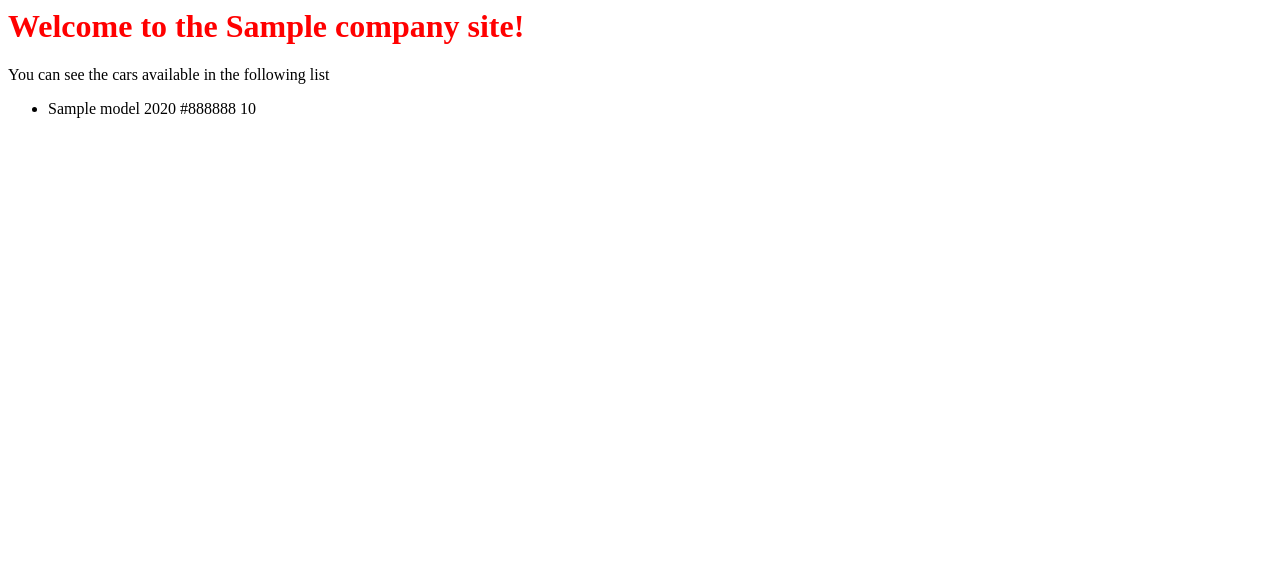
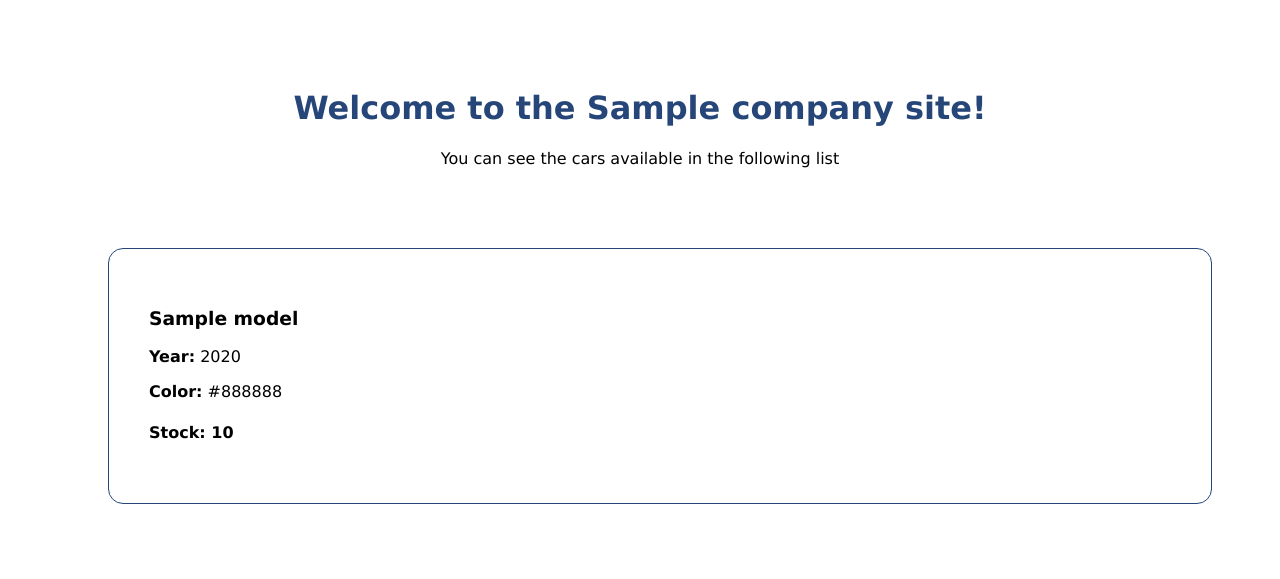
Before and after one commit to danielcb29/multi-tenant-101, a Django app: template multicars/templates/companies/tenant.html in a window 1280 px wide. Shown: the top 579 px of the page. Run offline with Django 3.2, Linux system fonts and the light colour scheme; the template is opened without the code that fills it: most values are stand-ins (such as "Sample title", 1, 10 or a date in 2020).

Commit message:
Put some styles to the project

```diff
--- a/multicars/static/css/car.css
+++ b/multicars/static/css/car.css
@@ -1,3 +1,26 @@
+.company {
+    padding: 60px;
+    font-family: 'Lucida Sans', 'Lucida Sans Regular', 'Lucida Grande', 'Lucida Sans Unicode', Geneva, Verdana, sans-serif;
+
+}
+
 .company__title {
-    color: red;
+    color: #264679;
+    text-align: center;
 }
+
+.company__disclaimer {
+    text-align: center;
+}
+
+.company__cars {
+    margin-top: 80px;
+}
+
+.company__car {
+    border: 1px solid #264679;
+    list-style: none;
+    padding: 40px;
+    margin-top: 15px;
+    border-radius: 15px;
+}
--- a/multicars/templates/companies/tenant.html
+++ b/multicars/templates/companies/tenant.html
@@ -7,11 +7,11 @@
 
         <ul class="company__cars">
             {% for car in object_list %}
-                <li>
-                    {{ car.model }}
-                    {{ car.year }}
-                    {{ car.color }}
-                    {{ car.stock }}
+                <li class="company__car">
+                    <h3>{{ car.model }}</h3>
+                    <p><b>Year:</b>  {{ car.year }}</p>
+                    <p><b>Color:</b>  {{ car.color }}</p>
+                    <h4><b>Stock:</b> {{ car.stock }}</h4>
                 </li>
             {% endfor %}
         </ul>
```
